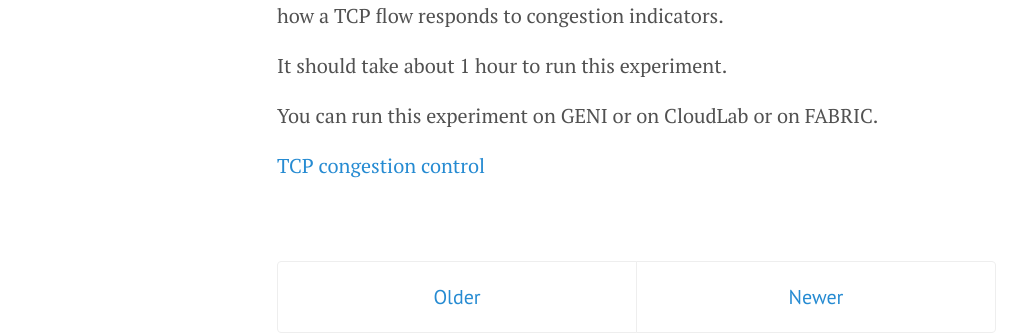
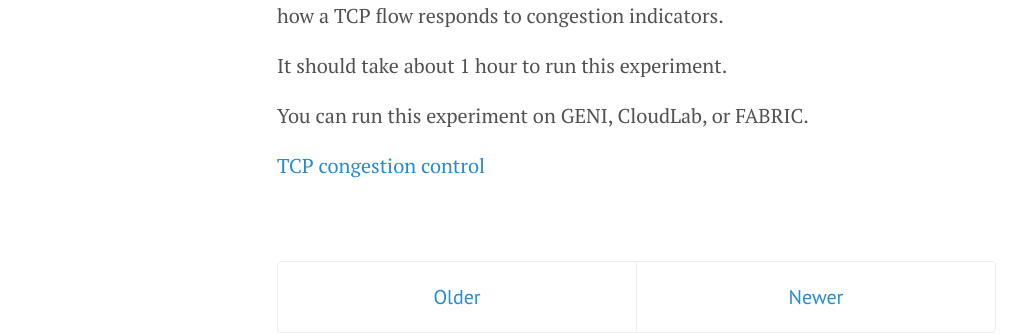
Before and after one commit to teaching-on-testbeds/teaching-on-testbeds.github.io, a Jekyll site: the page built from _posts/2022-10-22-tcp-congestion-control.md, in a window 1280 px wide. Shown: the part 341-675 px from the top of the page, without its empty margins (3-1030 px from the left). Built offline with Jekyll 4.4.1, drawn with Linux system fonts in a browser that asks for light colours.

Commit message:
minor changes in the text

```diff
--- a/_posts/2022-10-22-tcp-congestion-control.md
+++ b/_posts/2022-10-22-tcp-congestion-control.md
@@ -11,6 +11,6 @@ This experiment shows the basic behavior of TCP congestion control. You'll see t
 It should take about 1 hour to run this experiment.
 
 
-You can run this experiment on GENI or on CloudLab or on FABRIC.
+You can run this experiment on GENI, CloudLab, or FABRIC.
 
 [TCP congestion control](https://witestlab.poly.edu/blog/tcp-congestion-control-basics/)
```
